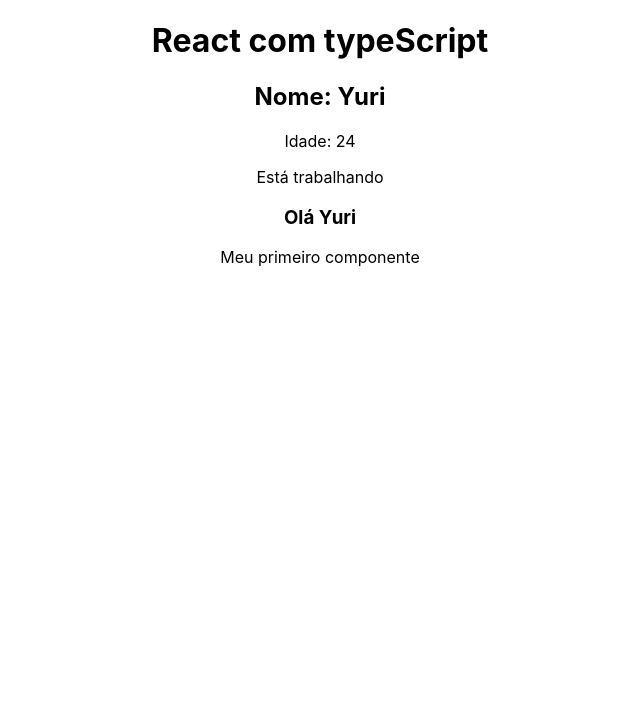
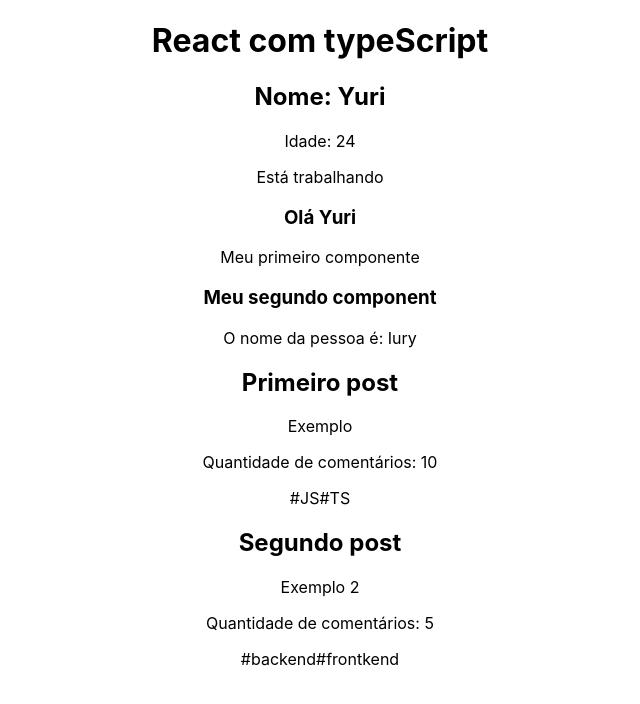
Before and after one commit to YuriCF1/Proj.Study-React-14, a React (Create React App) app: page / in a window 1280 px wide. Shown: the top 704 px of the page, without its empty margins (320-960 px from the left). Built offline with nearby package versions, Linux system fonts and the light colour scheme.

Commit message:
Testing components

```diff
--- a/src/App.tsx
+++ b/src/App.tsx
@@ -4,6 +4,10 @@
 
 //4 - Imporntando
 import FirstComponent from "./components/FirstComponent";
+
+//5 - Desestruturando props
+import SecondComponent from "./components/SecondComponent";
+import Destructuring from "./components/Destructuring";
 
 function App() {
   //1 - Variáveis
@@ -25,6 +29,19 @@
       {isWorking && <p>Está trabalhando</p>}
       <h3>{userGreetubg(name)}</h3>
       <FirstComponent />
+      <SecondComponent name={"Iury"} />
+      <Destructuring
+        title="Primeiro post"
+        content="Exemplo"
+        commentsQty={10}
+        tags={["JS", "TS"]}
+      />
+      <Destructuring
+        title="Segundo post"
+        content="Exemplo 2"
+        commentsQty={5}
+        tags={["backend", "frontkend"]}
+      />
     </div>
   );
 }
```
